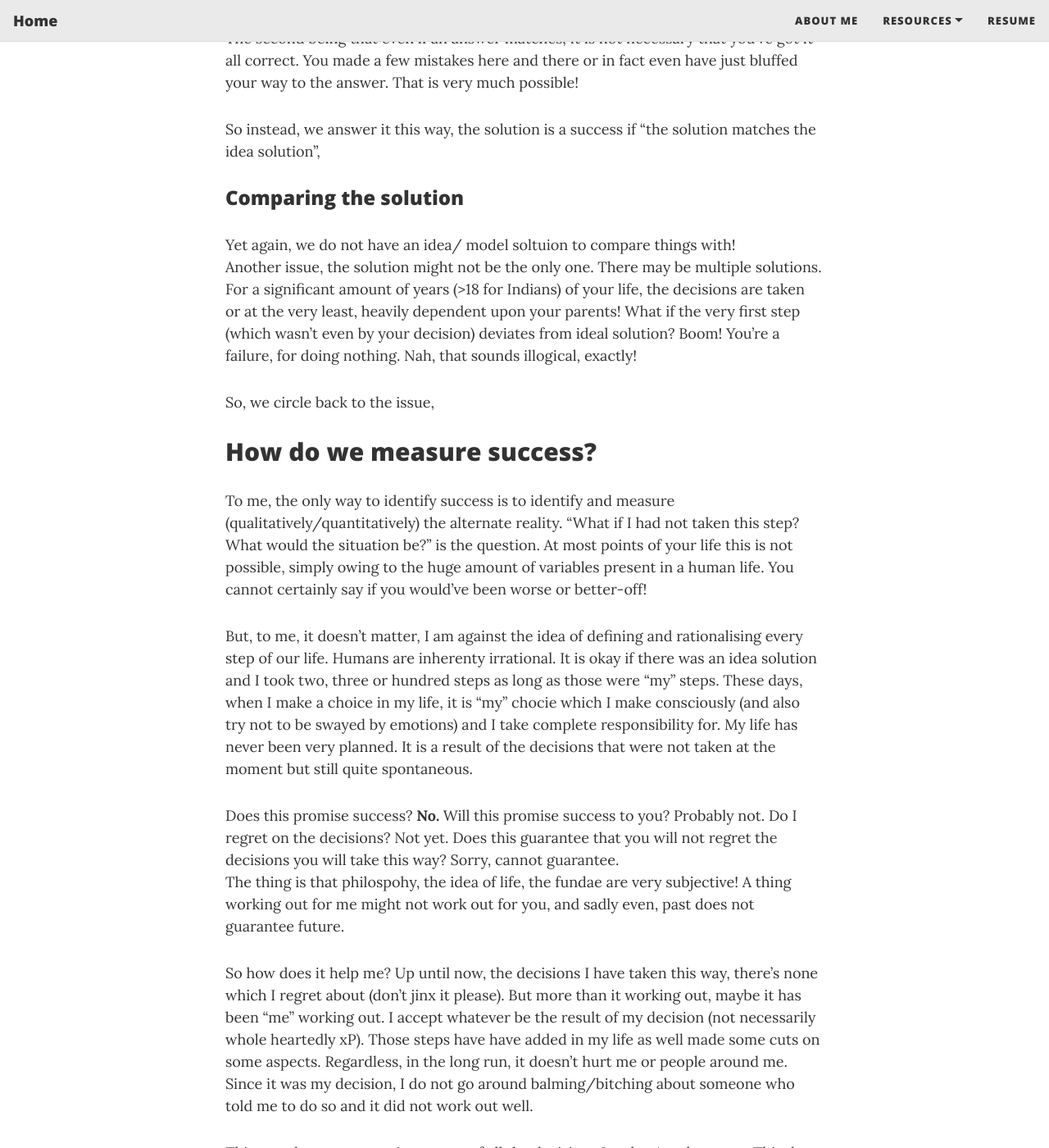
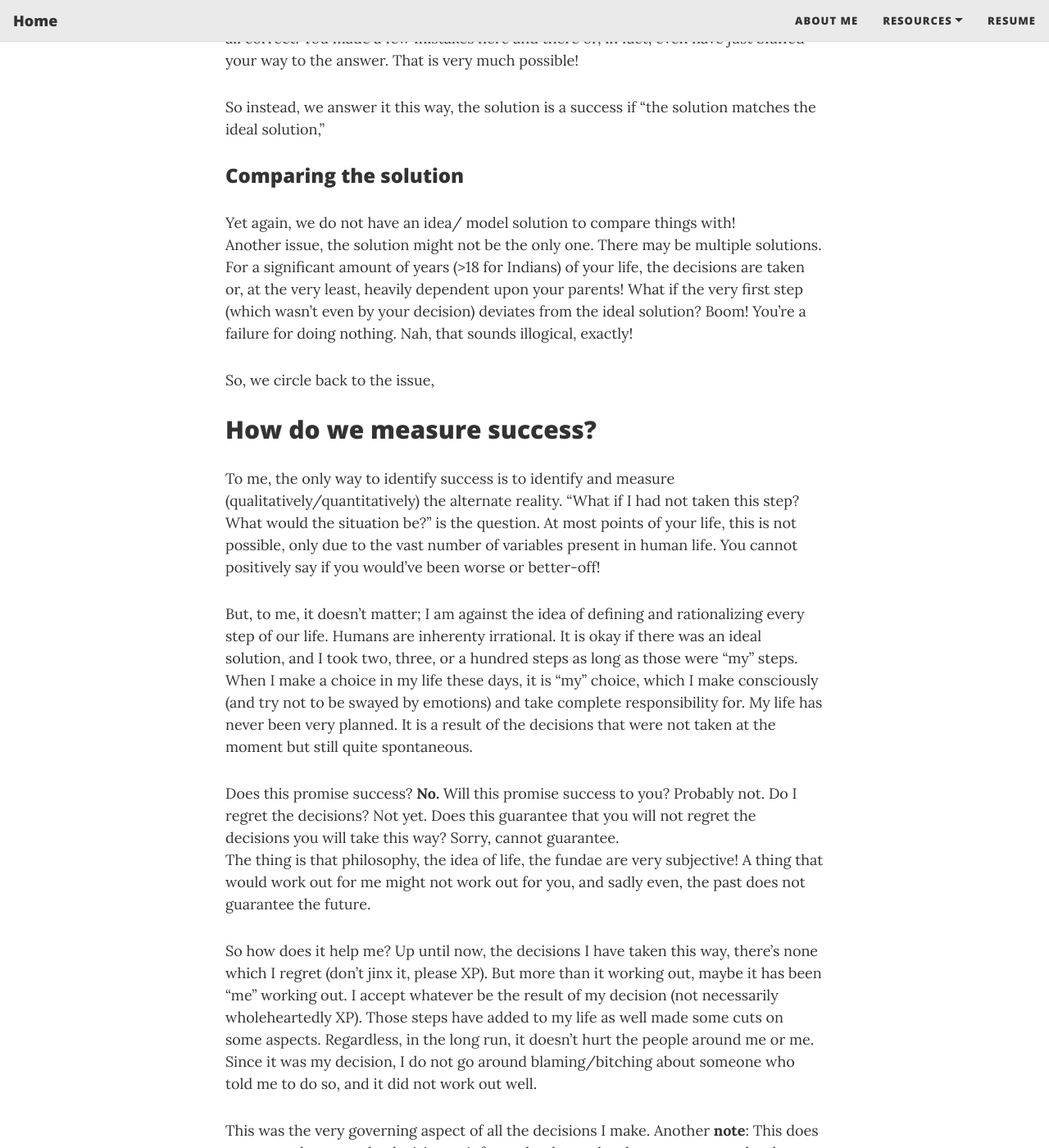
Before and after one commit to Vishwaraj2812/mypage, a Jekyll site: the page built from _posts/2020-12-16-The-Fundae-of-my-Life.md, in a window 1280 px wide and 1400 px high, scrolled down 1233 px. Shown: the whole window at 82% size. Built offline with Jekyll 4.4.1, drawn with Linux system fonts in a browser that asks for light colours; nearby versions of some CDN libraries; some of the changed text lies outside the part shown.

Commit message:
Update 2020-12-16-The-Fundae-of-my-Life.md

```diff
--- a/_posts/2020-12-16-The-Fundae-of-my-Life.md
+++ b/_posts/2020-12-16-The-Fundae-of-my-Life.md
@@ -9,46 +9,42 @@ comments: true
 ---
 
 Hi,
-I'd like to give _a note of caution_, I am only a second year undergraduate (at the time of writing the first draft atleast). I am 18, am from a mid-sized town. I did not have much a tale-able experience until I stepped here, at IIT Bombay.
-I have very little experience (is what I tend to believe) and my fundae might just not be the best. Please don't blame me if things don't work out for you.
+I'd like to give _a note of caution_, I am only a second-year undergraduate (at the time of writing the first draft, at least). I am 18, am from a mid-sized town. I did not have much of a tale-able experience until I stepped here, at IIT Bombay.
+I have minimal experience (which I tend to believe), and my fundae might not be the best. Please don't blame me if things don't work out for you.
 
-So, the first question I'd ask myself is what are my fundae in life? Is it a collection of all the logic behind each step that I took and proved to be successful? There's a huge issue in this definition which not many people see.
-It is the very definition of "success", no I am not even talking about the philosophical shit which everyone talks about i.e. material sucess/ spirituality and what not! I simply ask, how do you measure success?
+So, the first question I'd ask myself is what my fundae in life are? Is it a collection of all the logic behind each step that I took and proved successful? There's a massive issue in this definition, which not many people see.
+It is the very definition of "success" no. I am not even talking about the philosophical shit which everyone talks about, i.e., material success/ spirituality and whatnot! I ask, how do you measure success?
 
-A very good idea that is useful in engineering, programming and many more places is to make a simpler model of the problem and use the logic to solve the actual problem. So, let us step down a bit, imagine you have a text-book problem,
-how do you evaluate it's success? Perhaps the first idea is if the answer obtained by your solution matches the given answer. Let us dive deep into it.
+An excellent idea that is useful in engineering, programming, and many more places is to make a simpler model of the problem and use the logic to solve the actual situation. Let us step down a bit; imagine you have a text-book problem, how do you evaluate its success? Perhaps the first idea is if the answer obtained by your solution matches the given answer. Let us dive deep into it.
 
 ### Comparing to the ideal answer
-You probably would have figured out issues in here. The first one is **There is no model/ideal answer**. Take your own example, you'd have different role-models, all of them having a different, an unique life.
-The very point is that no humans experince the exact same thing even when subjected to same issues. Thereby we identify the first issue here!
-The second being that even if an answer matches, it is not necessary that you've got it all correct. You made a few mistakes here and there or in fact even have just bluffed your way to the answer.
+You probably would have figured out issues in here. The first one is **there is no model/ideal answer**. Take your example; you'd have different role-models, all of them having a diverse, unique life.
+The very point is that no humans experience the same thing even when subjected to the same issues. Thereby we identify the first issue here!
+The second being that even if an answer matches, it is not necessary that you've got it all correct. You made a few mistakes here and there or, in fact, even have just bluffed your way to the answer.
 That is very much possible!
 
-So instead, we answer it this way, the solution is a success if "the solution matches the idea solution",
+So instead, we answer it this way, the solution is a success if "the solution matches the ideal solution,"
 ### Comparing the solution
-Yet again, we do not have an idea/ model soltuion to compare things with!
-Another issue, the solution might not be the only one. There may be multiple solutions. For a significant amount of years (>18 for Indians) of your life, the decisions are taken or at the very least, heavily dependent upon
-your parents! What if the very first step (which wasn't even by your decision) deviates from ideal solution? Boom! You're a failure, for doing nothing. Nah, that sounds illogical, exactly!
+Yet again, we do not have an idea/ model solution to compare things with!
+Another issue, the solution might not be the only one. There may be multiple solutions. For a significant amount of years (>18 for Indians) of your life, the decisions are taken or, at the very least, heavily dependent upon your parents! What if the very first step (which wasn't even by your decision) deviates from the ideal solution? Boom! You're a failure for doing nothing. Nah, that sounds illogical, exactly!
 
 So, we circle back to the issue,
 ## How do we measure success?
 
 To me, the only way to identify success is to identify and measure (qualitatively/quantitatively) the alternate reality. "What if I had not taken this step? What would the situation be?"
-is the question. At most points of your life this is not possible, simply owing to the huge amount of variables present in a human life. You cannot certainly say if you would've been worse
+is the question. At most points of your life, this is not possible, only due to the vast number of variables present in human life. You cannot positively say if you would've been worse
 or better-off!
 
-But, to me, it doesn't matter, I am against the idea of defining and rationalising every step of our life. Humans are inherenty irrational. It is okay if there was an idea solution
-and I took two, three or hundred steps as long as those were "my" steps. These days, when I make a choice in my life, it is "my" chocie which I make consciously (and also try not
-to be swayed by emotions) and I take complete responsibility for. My life has never been very planned. It is a result of the decisions that were not taken at the moment but still
+But, to me, it doesn't matter; I am against the idea of defining and rationalizing every step of our life. Humans are inherenty irrational. It is okay if there was an ideal solution, and I took two, three, or a hundred steps as long as those were "my" steps. When I make a choice in my life these days, it is "my" choice, which I make consciously (and try not
+to be swayed by emotions) and take complete responsibility for. My life has never been very planned. It is a result of the decisions that were not taken at the moment but still
 quite spontaneous.
 
-Does this promise success? **No.** Will this promise success to you? Probably not. Do I regret on the decisions? Not yet. Does this guarantee that you will not regret the decisions
- you will take this way? Sorry, cannot guarantee.
-The thing is that philospohy, the idea of life, the fundae are very subjective! A thing working out for me might not work out for you, and sadly even, past does not guarantee future.
+Does this promise success? **No.** Will this promise success to you? Probably not. Do I regret the decisions? Not yet. Does this guarantee that you will not regret the decisions you will take this way? Sorry, cannot guarantee.
+The thing is that philosophy, the idea of life, the fundae are very subjective! A thing that would work out for me might not work out for you, and sadly even, the past does not guarantee the future.
 
- So how does it help me? Up until now, the decisions I have taken this way, there's none which I regret about (don't jinx it please). But more than it working out, maybe it has been
- "me" working out. I accept whatever be the result of my decision (not necessarily whole heartedly xP). Those steps have have added in my life as well made some cuts on some aspects.
- Regardless, in the long run, it doesn't hurt me or people around me. Since it was my decision, I do not go around balming/bitching about someone who told me to do so and it did not
+ So how does it help me? Up until now, the decisions I have taken this way, there's none which I regret (don't jinx it, please XP). But more than it working out, maybe it has been
+ "me" working out. I accept whatever be the result of my decision (not necessarily wholeheartedly XP). Those steps have added to my life as well made some cuts on some aspects.
+ Regardless, in the long run, it doesn't hurt the people around me or me. Since it was my decision, I do not go around blaming/bitching about someone who told me to do so, and it did not
  work out well.
 
  This was the very governing aspect of all the decisions I make.
```
